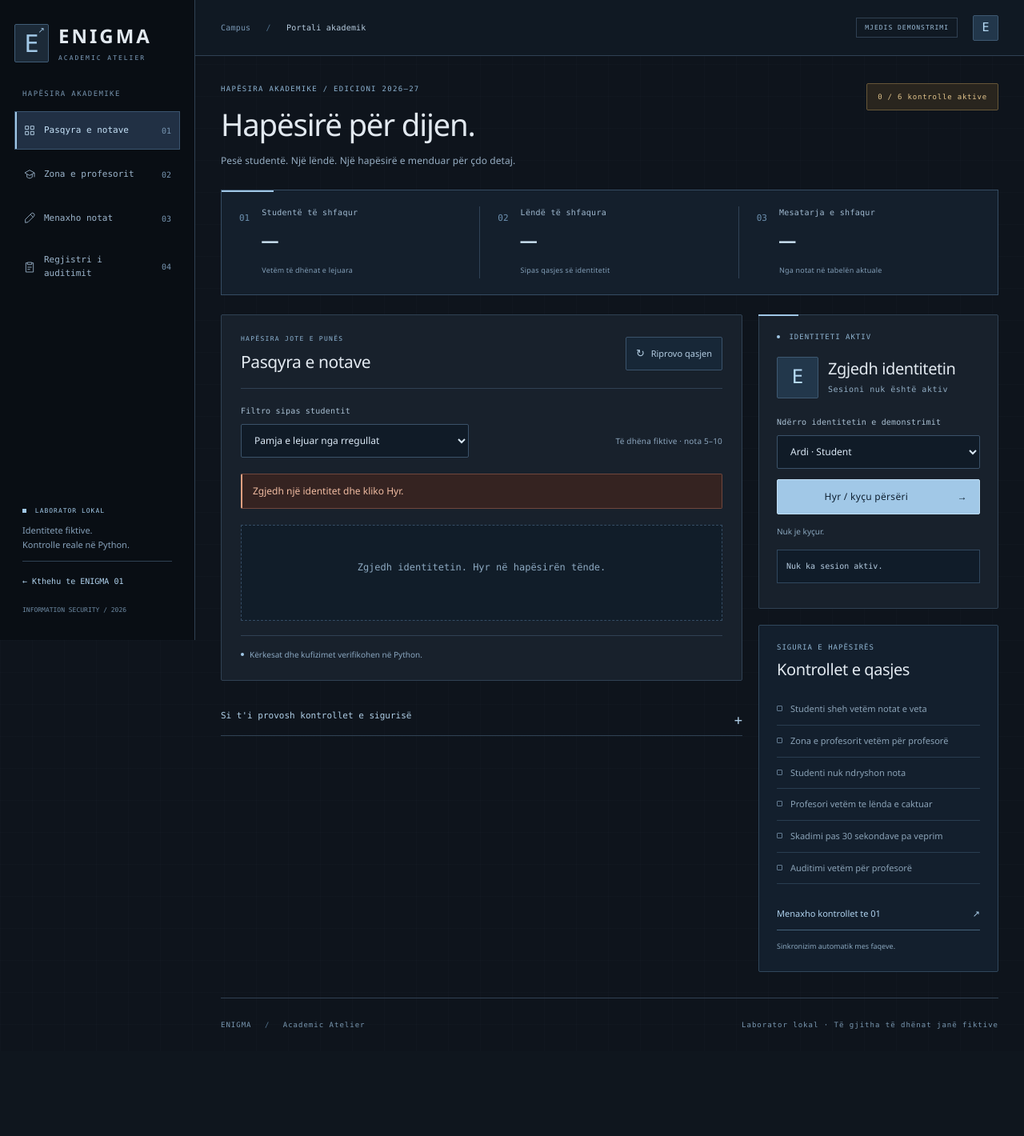
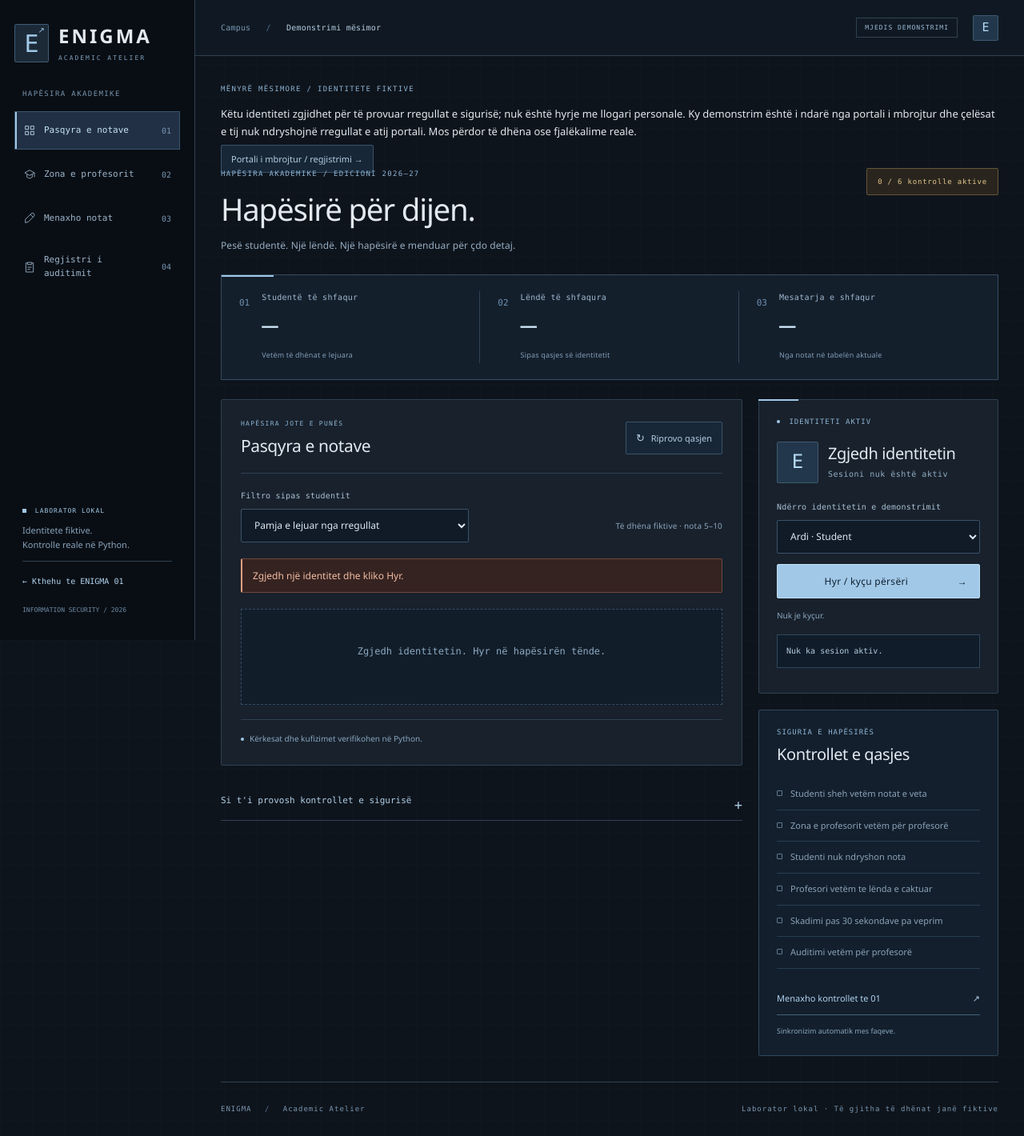
Before and after one commit to Ardihysenii/Enigma-Machine, a Flask app: page /college/demo in a window 1280 px wide. Shown: the whole page at 80% size. Before the commit the page ends 1286 px from the top, so only its background shows below. Run offline with Flask 3, Linux system fonts and the light colour scheme.

Commit message:
feat(enigma): update templates/college.html for Neon portal and refined design

```diff
--- a/templates/college.html
+++ b/templates/college.html
@@ -5,11 +5,12 @@
   <meta name="color-scheme" content="dark"><title>ENIGMA — Academic Atelier</title>
   <link rel="stylesheet" href="{{ url_for('static', filename='college.css', v='atelier1') }}">
   <script src="{{ url_for('static', filename='college.js', v='atelier1') }}" defer></script>
+  <link rel="stylesheet" href="{{ url_for('static', filename='enigma-refined.css', v='refined1') }}">
 </head>
-<body data-initial-view="{{ initial_view }}">
+<body class="enigma-refined teaching-workspace" data-initial-view="{{ initial_view }}">
 <a class="skip" href="#workspace">Kalo te përmbajtja</a>
 <aside class="campus-rail">
-  <a class="campus-brand" href="/college"><span class="brand-mark">E<span>↗</span></span><span>ENIGMA<small>ACADEMIC ATELIER</small></span></a>
+  <a class="campus-brand" href="/college/demo"><span class="brand-mark">E<span>↗</span></span><span>ENIGMA<small>ACADEMIC ATELIER</small></span></a>
   <p class="rail-label">HAPËSIRA AKADEMIKE</p>
   <nav class="tabs" aria-label="Zonat e kolegjit">
     <button type="button" id="view-grades" class="active"><svg viewBox="0 0 24 24" aria-hidden="true"><path d="M4 4h6v6H4zm10 0h6v6h-6zM4 14h6v6H4zm10 0h6v6h-6z"/></svg>Pasqyra e notave<span>01</span></button>
@@ -20,10 +21,11 @@
   <div class="rail-bottom"><div class="lab-indicator"><i></i> LABORATOR LOKAL</div><p>Identitete fiktive.<br>Kontrolle reale në Python.</p><a href="/#analysis">← Kthehu te ENIGMA 01</a><small>INFORMATION SECURITY / 2026</small></div>
 </aside>
 <div class="campus-shell">
-  <header class="topbar"><div class="breadcrumb">Campus <span>/</span> <strong>Portali akademik</strong></div><div class="topbar-right"><span class="environment">MJEDIS DEMONSTRIMI</span><span id="profile-initial" class="avatar">E</span></div></header>
+  <header class="topbar"><div class="breadcrumb">Campus <span>/</span> <strong>Demonstrimi mësimor</strong></div><div class="topbar-right"><span class="environment">MJEDIS DEMONSTRIMI</span><span id="profile-initial" class="avatar">E</span></div></header>
   <main id="workspace" tabindex="-1">
     {% if config.CLOUD_DEMO %}<div class="notice" role="note"><div><strong>Public demonstration · fictional data only</strong><p>Temporary serverless storage: identities, grades, rules, tokens, audit records and download links can reset or differ between server instances. Retry or re-enroll if your session resets. No real records, passwords or PINs. This is not a production authentication system.</p></div></div>{% endif %}
 
+    <aside class="teaching-boundary" aria-label="Mënyra mësimore"><div><p class="eyebrow">MËNYRË MËSIMORE / IDENTITETE FIKTIVE</p><p>Këtu identiteti zgjidhet për të provuar rregullat e sigurisë; nuk është hyrje me llogari personale. Ky demonstrim është i ndarë nga portali i mbrojtur dhe çelësat e tij nuk ndryshojnë rregullat e atij portali. Mos përdor të dhëna ose fjalëkalime reale.</p></div><a class="secondary" href="/college">Portali i mbrojtur / regjistrimi →</a></aside>
     <section class="heading"><div><p class="eyebrow">HAPËSIRA AKADEMIKE / EDICIONI 2026–27</p><h1 id="welcome-title">Hapësirë për dijen.</h1><p>Pesë studentë. Një lëndë. Një hapësirë e menduar për çdo detaj.</p></div><span id="mode" class="badge">Duke lexuar kontrollet…</span></section>
     <section class="metrics" aria-label="Përmbledhja e të dhënave të shfaqura">
       <article class="metric"><div class="metric-symbol">01</div><div><span class="metric-label">Studentë të shfaqur</span><strong id="metric-records">—</strong><small>Vetëm të dhënat e lejuara</small></div></article>
```
